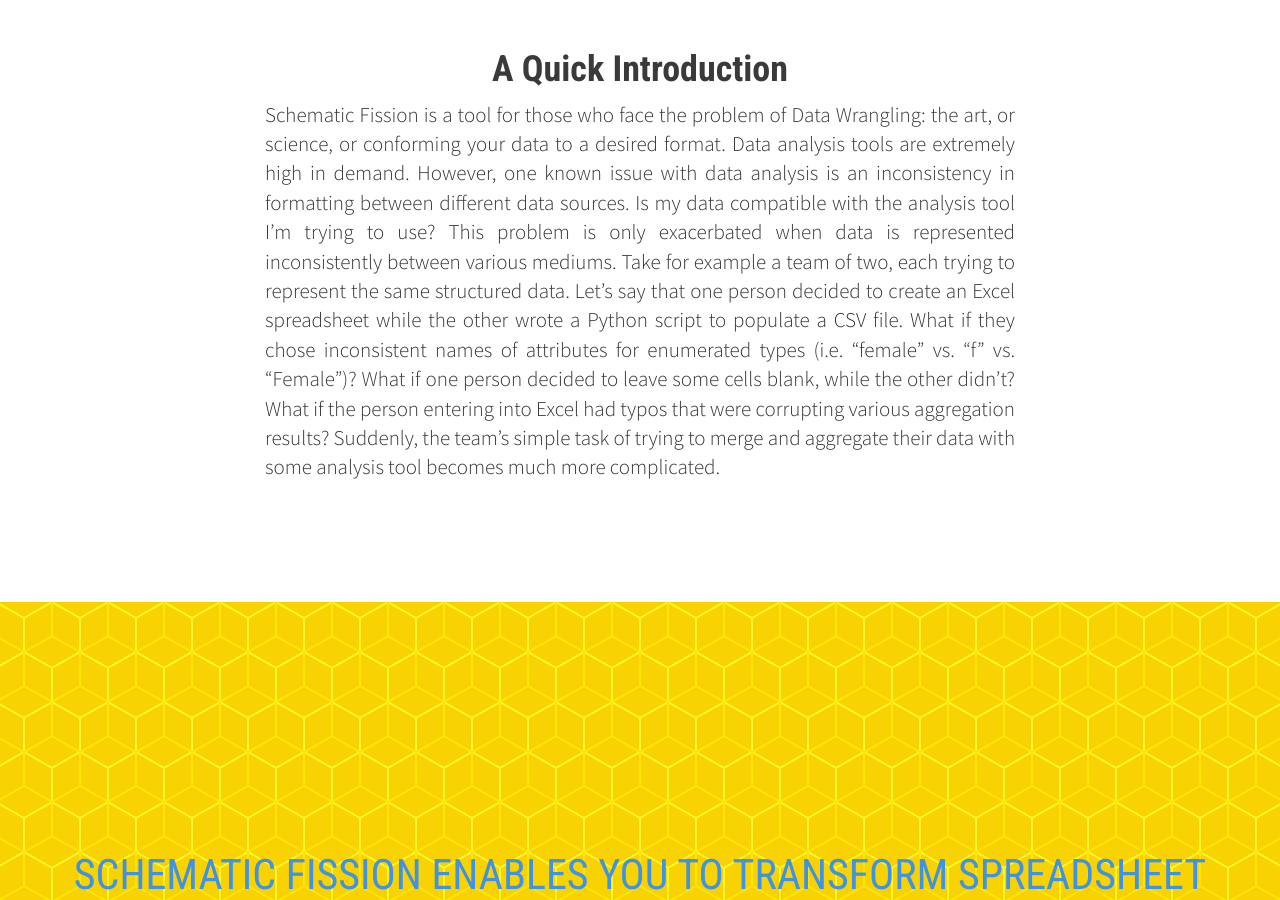
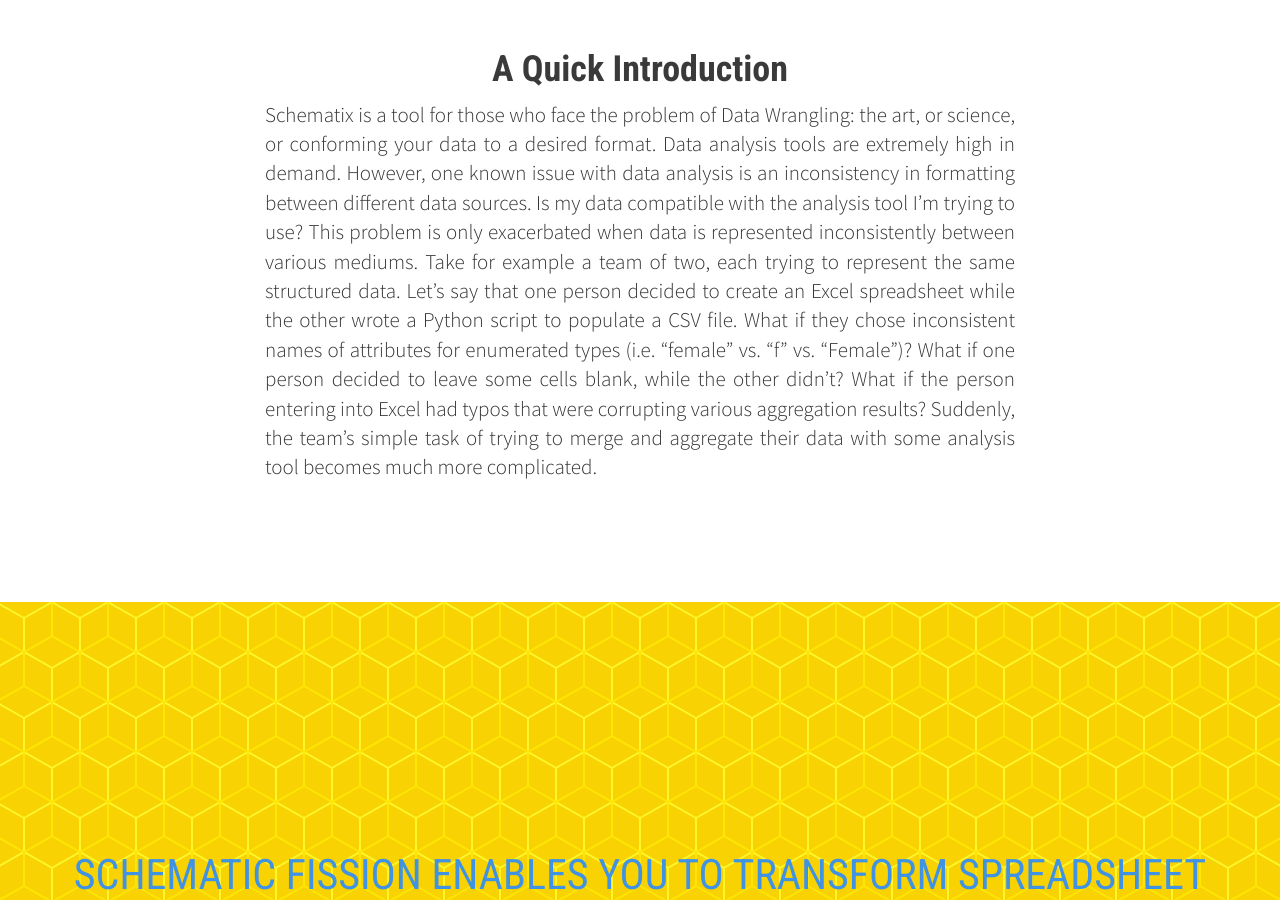
Before and after one commit to schematicfission/schematicfission.github.io, a plain HTML site: page index.html in a window 1280 px wide. Shown: the part 810-1710 px from the top of the page. Drawn offline with Linux system fonts and the light colour scheme; some packages are replaced by stand-ins of ours; a script that the page names is missing.

Commit message:
Update index.html

```diff
--- a/index.html
+++ b/index.html
@@ -1,7 +1,7 @@
 <!DOCTYPE html>
 <html>
   <head>
-    <title>Schematix- Data Normalization Tool</title>
+    <title>Schematix</title>
     <meta charset="utf-8" />
     <meta content="width=device-width, initial-scale=1, maximum-scale=1, user-scalable=no" name="viewport">
     <!-- CSS
@@ -76,7 +76,7 @@
 			  <div class="row">
 				  <div class="col-md-offset-2 col-md-8">
 					 <h1>A Quick Introduction</h1>
-					 <p class="lead">Schematic Fission is a tool for those who face the problem of Data Wrangling: the art, or science, or conforming your data to a desired format.
+					 <p class="lead">Schematix is a tool for those who face the problem of Data Wrangling: the art, or science, or conforming your data to a desired format.
 
 Data analysis tools are extremely high in demand. However, one
 known issue with data analysis is an inconsistency in formatting
```
